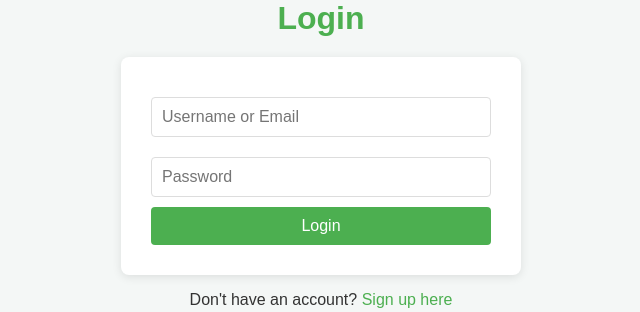
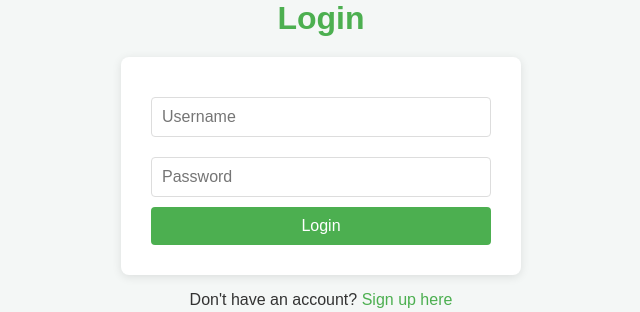
Before and after one commit to JaishreeramCoder/Weather-application, a Django app: page /accounts/login/ in a window 1280 px wide. Shown: the part 231-543 px from the top of the page, without its empty margins (319-959 px from the left). Run offline with Django 5.2, Linux system fonts and the light colour scheme.

Commit message:
modified:   templates/registration/login.html

```diff
--- a/templates/registration/login.html
+++ b/templates/registration/login.html
@@ -12,7 +12,7 @@
         <h1>Login</h1>
         <form method="POST">
             {% csrf_token %}
-            <input type="text" name="username" placeholder="Username or Email" required>
+            <input type="text" name="username" placeholder="Username" required>
             <input type="password" name="password" placeholder="Password" required>
             <button type="submit">Login</button>
         </form>
```
